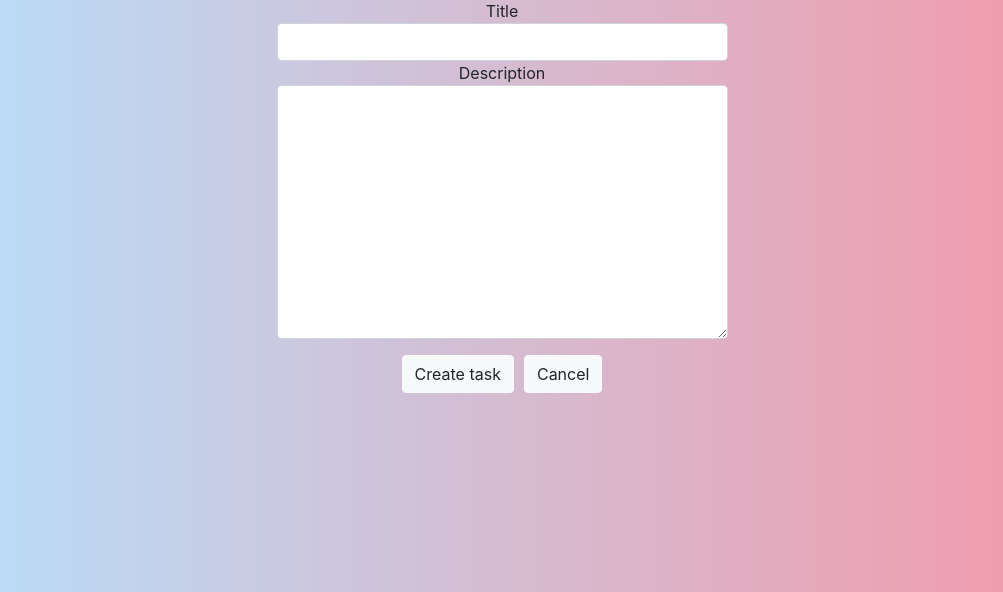
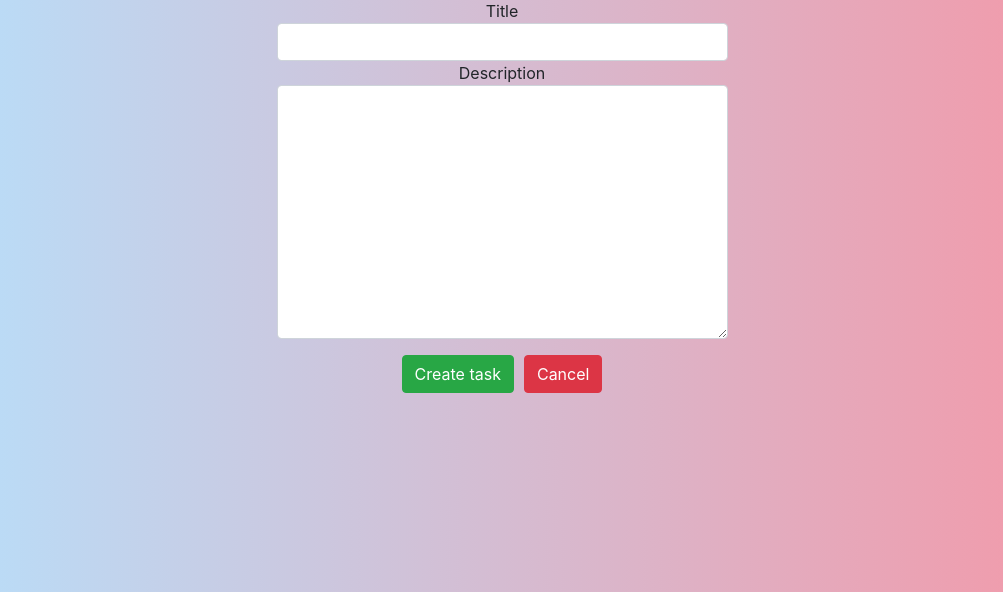
Before and after one commit to tconsta/todo, a Django app: page /add/ in a window 1280 px wide. Shown: the part 95-687 px from the top of the page, without its empty margins (138-1141 px from the left). Run offline with Django 3.2, Linux system fonts and the light colour scheme; some libraries are stand-ins or nearby versions.

Commit message:
button colors added

```diff
--- a/app/templates/app/task_create.html
+++ b/app/templates/app/task_create.html
@@ -22,8 +22,8 @@
                     </div>
                 </div>
             <div class="d-flex justify-content-center">
-                <button type="submit" class="btn btn-light">Create task</button>
-                <a class="homebutton btn btn-light" href="/">Cancel</a>
+                <button type="submit" class="btn btn-success">Create task</button>
+                <a class="homebutton btn btn-danger" href="/">Cancel</a>
             </div>
         </form>
     </div>
--- a/app/templates/app/task_form.html
+++ b/app/templates/app/task_form.html
@@ -29,8 +29,8 @@
                     </div>
                 </div>
             <div class="d-flex justify-content-center">
-                <button type="submit" class="btn btn-light">Update task</button>
-                <a class="homebutton btn btn-light" href="/">Cancel</a>
+                <button type="submit" class="btn btn-success">Update task</button>
+                <a class="homebutton btn btn-danger" href="/">Cancel</a>
             </div>
         </form>
     </div>
```
